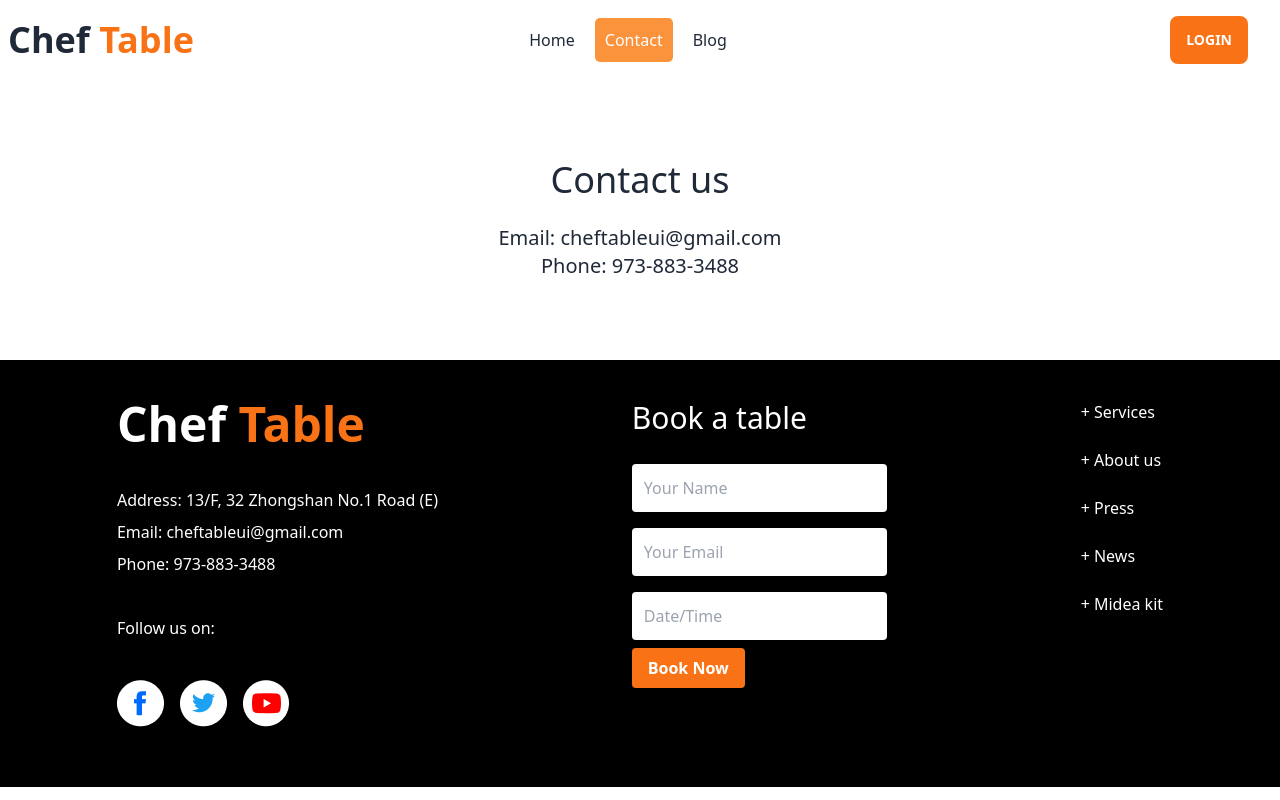
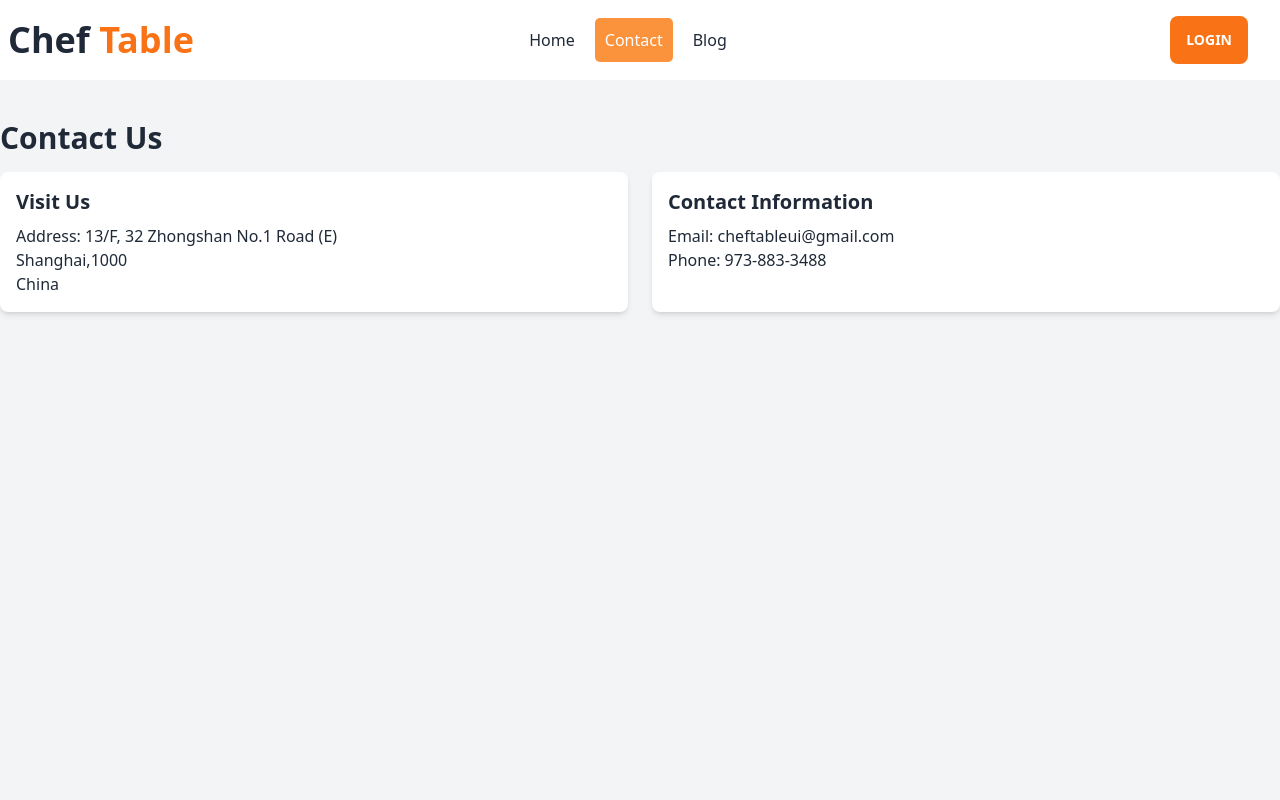
Before and after one commit to jakiamunni/chef-table-client, a React (Vite) app: page /contact in a window 1280 px wide. Shown: the top 800 px of the page. Built offline with nearby package versions, Linux system fonts and the light colour scheme; no server answers.

Commit message:
blog and contact updated

```diff
--- a/src/Pages/Blog/Blog.jsx
+++ b/src/Pages/Blog/Blog.jsx
@@ -1,6 +1,6 @@
 import React from 'react';
 import ReactDOM from "react-dom";
-import Pdf from "react-to-pdf";
+// import Pdf from "react-to-pdf";
 import { FaDownload, FaLongArrowAltRight } from 'react-icons/fa';
 const ref = React.createRef();
 
@@ -8,13 +8,46 @@ const Blog = () => {
 
     return (
         <div className='px-20 my-10'>
-            <Pdf targetRef={ref} filename="blog.pdf">
+            {/* <Pdf targetRef={ref} filename="blog.pdf">
                 {({ toPdf }) => <button onClick={toPdf}><FaDownload className=' text-orange-500 text-2xl mb-5'></FaDownload></button>}
-            </Pdf>
+            </Pdf> */}
 
 
             <div ref={ref}>
-                <h2 className='text-xl font-bold'> 1. Tell us the differences between uncontrolled and controlled components. </h2>
+
+            <div className="container mx-auto mt-8">
+        <h1 class="text-3xl font-semibold mb-4">Welcome to Our Blog</h1>
+
+        <div className="grid grid-cols-1 md:grid-cols-2 lg:grid-cols-3 gap-6">
+            {/* <!-- Blog Post 1 --> */}
+            <div className="bg-white rounded-lg overflow-hidden shadow-md">
+                {/* <img src="https://via.placeholder.com/400x250" alt="Blog Post 1" class="w-full h-40 object-cover"> */}
+                <div className="p-6">
+                    <h2 className="text-xl font-semibold mb-2">Delicious Cuisine</h2>
+                    <p className="text-gray-700">Explore our mouthwatering dishes, carefully prepared by our chefs. </p>
+                    <a href="#" class="text-blue-600 hover:underline">Read More</a>
+                </div>
+            </div>
+            <div className="bg-white rounded-lg overflow-hidden shadow-md">
+                {/* <img src="https://via.placeholder.com/400x250" alt="Blog Post 2" class="w-full h-40 object-cover"> */}
+                <div className="p-6">
+                    <h2 className="text-xl font-semibold mb-2">Chef's Specials</h2>
+                    <p className="text-gray-700">Discover the chef's signature dishes that will tantalize your taste buds.</p>
+                    <a href="#" className="text-blue-600 hover:underline">Read More</a>
+                </div>
+            </div>
+            {/* <!-- Blog Post 3 --> */}
+            <div className="bg-white rounded-lg overflow-hidden shadow-md">
+                {/* <img src="https://via.placeholder.com/400x250" alt="Blog Post 3" className="w-full h-40 object-cover"> */}
+                <div className="p-6">
+                    <h2 className="text-xl font-semibold mb-2">Dining Experience</h2>
+                    <p className="text-gray-700">Learn about our elegant ambiance and top-notch service.</p>
+                    <a href="#" className="text-blue-600 hover:underline">Read More</a>
+                </div>
+            </div>
+        </div>
+    </div>
+                {/* <h2 className='text-xl font-bold'> 1. Tell us the differences between uncontrolled and controlled components. </h2>
                 <p className='mb-5 mt-2'><FaLongArrowAltRight />
                 Controlled components refer to components that have their state and behavior controlled by the parent component. These components rely on props passed down from the parent component to update their state and behavior. Uncontrolled components refer to components that manage their own state internally. They use a ref to access the DOM element's current value and update the state accordingly.A controlled functional component is a component that receives its current value and update callback via props.
                 </p>
@@ -32,7 +65,7 @@ const Blog = () => {
                 <h2 className='text-xl  font-bold'> 4. What is a custom hook, and why will you create a custom hook? </h2>
                 <p className='mb-5 mt-2'><FaLongArrowAltRight />
                 A custom hook is a function that allows you to reuse logic across multiple components. It's a way to extract reusable logic from a component so that it can be shared between multiple components.Custom hooks are created to solve the problem of code duplication. If you find yourself writing the same code repeatedly in different components, it may be a good idea to create a custom hook that encapsulates that logic.
-                </p>
+                </p> */}
             </div>
         </div>
     );
--- a/src/Pages/Contact/Contact.jsx
+++ b/src/Pages/Contact/Contact.jsx
@@ -2,10 +2,21 @@ import React from 'react';
 
 const Contact = () => {
     return (
-        <div  className='text-center my-20'>
-            <h1 className='text-4xl mb-6'>Contact us </h1>
-            <p className='text-xl'>Email: cheftableui@gmail.com</p>
-            <p className='text-xl'>Phone: 973-883-3488</p>
+        <div className="bg-gray-100 min-h-screen py-10">
+             <div className="container mx-auto">
+        <h1 className="text-3xl font-semibold mb-4">Contact Us</h1>
+        <div className="grid grid-cols-1 md:grid-cols-2 gap-6">
+          <div className="bg-white rounded-lg p-4 shadow-md">
+            <h2 className="text-xl font-semibold mb-2">Visit Us</h2>
+            <p>Address: 13/F, 32 Zhongshan No.1 Road (E)<br />Shanghai,1000<br />China</p>
+          </div>
+          <div className="bg-white rounded-lg p-4 shadow-md">
+            <h2 className="text-xl font-semibold mb-2">Contact Information</h2>
+            <p>Email: cheftableui@gmail.com<br />Phone: 973-883-3488</p>
+          </div>
+        </div>
+
+          </div>
         </div>
     );
 };
--- a/src/Pages/Home/Banner/Banner.jsx
+++ b/src/Pages/Home/Banner/Banner.jsx
@@ -4,7 +4,7 @@ const Banner = () => {
     return (
         <div className=" w-full border-b-8 border-x-8">
             <div id="slide1" className="relative w-full">
-                <img src="../../../../Chef Banner.jpeg" className="w-full" />
+                <img src="../../../../Chef Banner.jpg" className="w-full" />
                 <div className="text-white absolute flex justify-between transform -translate-y-1/2 left-5 right-5 top-1/2 flex-col items-center">
                     <h2 className='lg:text-6xl md:text-3xl text-2xl lg:mb-12 md:mb-5 mb-2'>We Bring  The Freshest Taste</h2>
                     <p className='lg:text-2xl md:text-md text-sm lg:mb-10 mb-3 md:w-5/6 text-center'>Welcome to Chef-Table, your go-to destination for discovering the best Chinese chefs and their mouth-watering recipes. We are dedicated to showcasing the culinary excellence of China, from traditional classics to innovative modern cuisine. </p>
```
Also changed, not shown: public/Chef Banner.jpg (added), public/g.jpeg (renamed from public/Chef Banner.jpeg).
